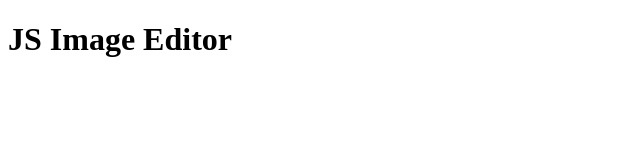
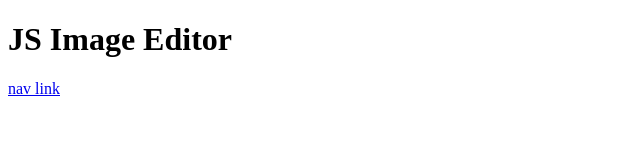
Before and after one commit to jstajuda/js-wsei, a plain HTML site: page index.html in a window 1280 px wide. Shown: the full height of the page, 0-640 px from the left. Drawn offline with Linux system fonts and the light colour scheme.

Commit message:
testing vscode extension

```diff
--- a/index.html
+++ b/index.html
@@ -9,6 +9,9 @@
 </head>
 <body>
     <h1>JS Image Editor</h1>
+    <nav>
+        <a href="#">nav link</a>
+    </nav>
     <script src="js/index.js"></script>
 </body>
 </html>
```
